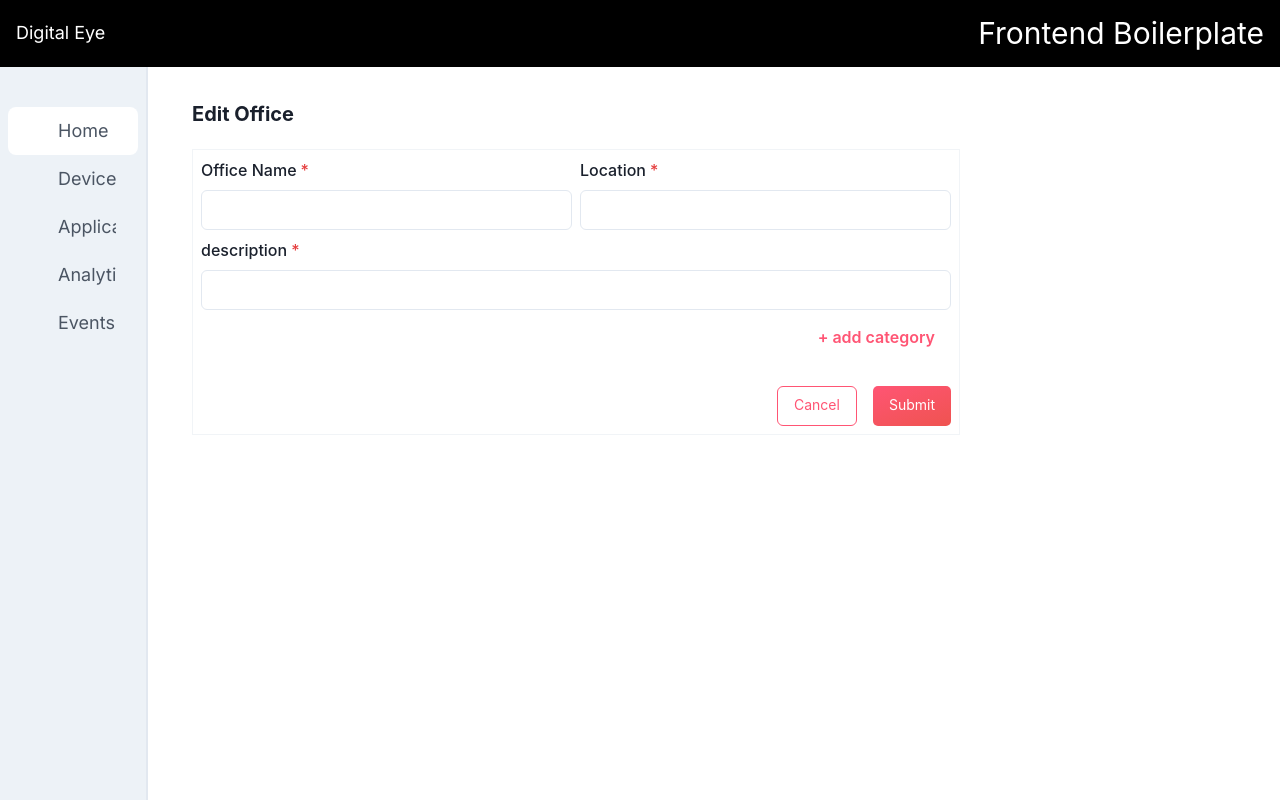
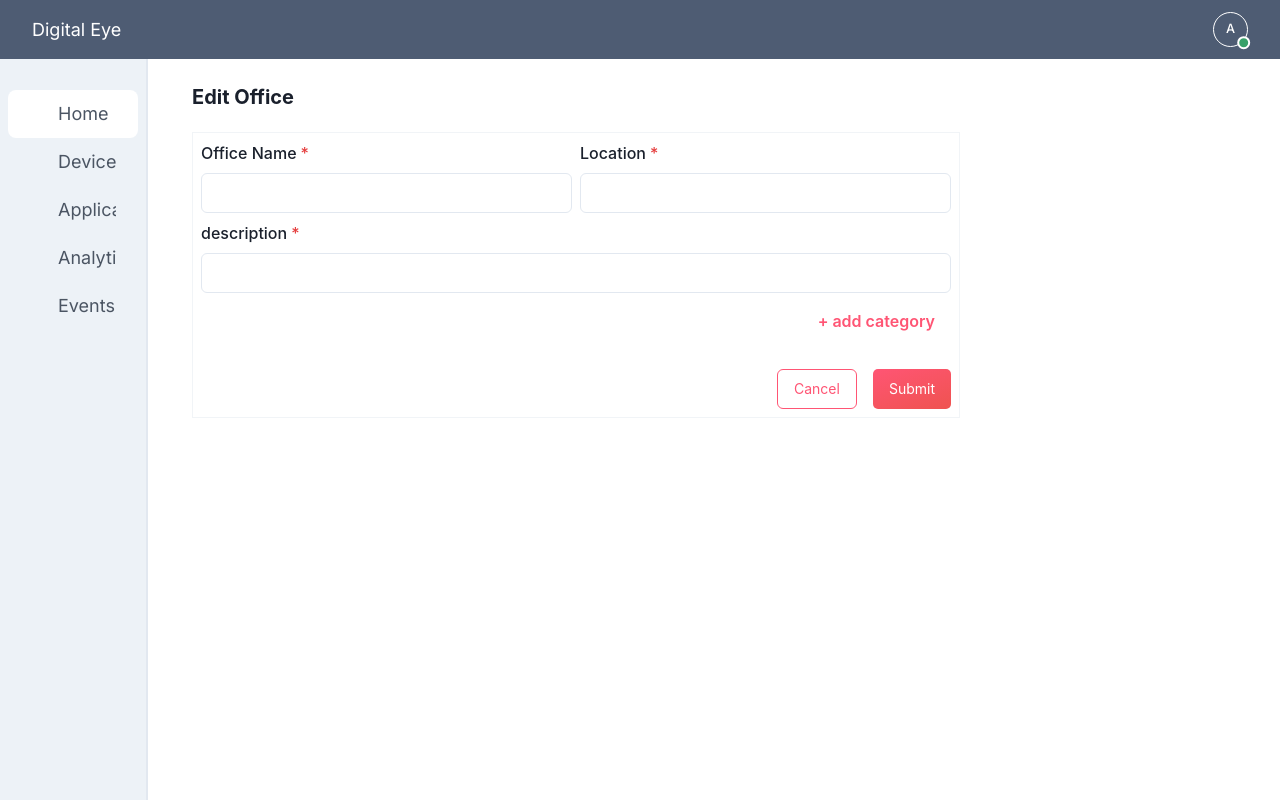
Before and after one commit to abdulmoizrana89/issm-digital-eye, a React (Vite) app: page /home/1 in a window 1280 px wide. Built offline with nearby package versions, Linux system fonts and the light colour scheme; some icons are missing.

Commit message:
style: update navbar

```diff
--- a/src/layout/Navbar/index.tsx
+++ b/src/layout/Navbar/index.tsx
@@ -1,14 +1,24 @@
-import { Flex, Text } from "@chakra-ui/react";
+import { Flex, Text, Avatar, AvatarBadge } from "@chakra-ui/react";
+import { CustomIcon } from "../../components";
+import bellOutline from "@iconify/icons-mdi/bell-outline";
 
 const Navbar = () => {
   return (
-    <Flex className="w-full h-full px-4 bg-black items-center justify-between">
+    <Flex className="w-full bg-primary rounded-none px-8 py-3 justify-between items-center fixed z-50">
+      <Text className="text-[18px] font-Inter text-white">Digital Eye</Text>
       <Flex className="items-center gap-3">
-        <Text className="text-white text-lg font-Inter">Digital Eye</Text>
+        <CustomIcon icon={bellOutline} fontSize="24px" color="white" />
+        <Avatar
+          size="sm"
+          className="border-[1px] font-Inter"
+          name="A"
+          bg="none"
+          w="35px"
+          h="35px"
+        >
+          <AvatarBadge boxSize="1em" bg="green.500" />
+        </Avatar>
       </Flex>
-      <Text className="text-white text-3xl font-Inte text-center">
-        Frontend Boilerplate
-      </Text>
     </Flex>
   );
 };
--- a/src/pages/private/Layout/index.tsx
+++ b/src/pages/private/Layout/index.tsx
@@ -11,7 +11,7 @@ function Layout() {
     <Grid
       templateColumns={isCollapsed ? "0.60fr 11.40fr" : "1.5fr 10.5fr"}
       transition="grid-template-columns 0.5s"
-      templateRows="1fr 11fr"
+      templateRows="0.74fr 11fr"
       h="100vh"
     >
       <GridItem colSpan={2}>
```
